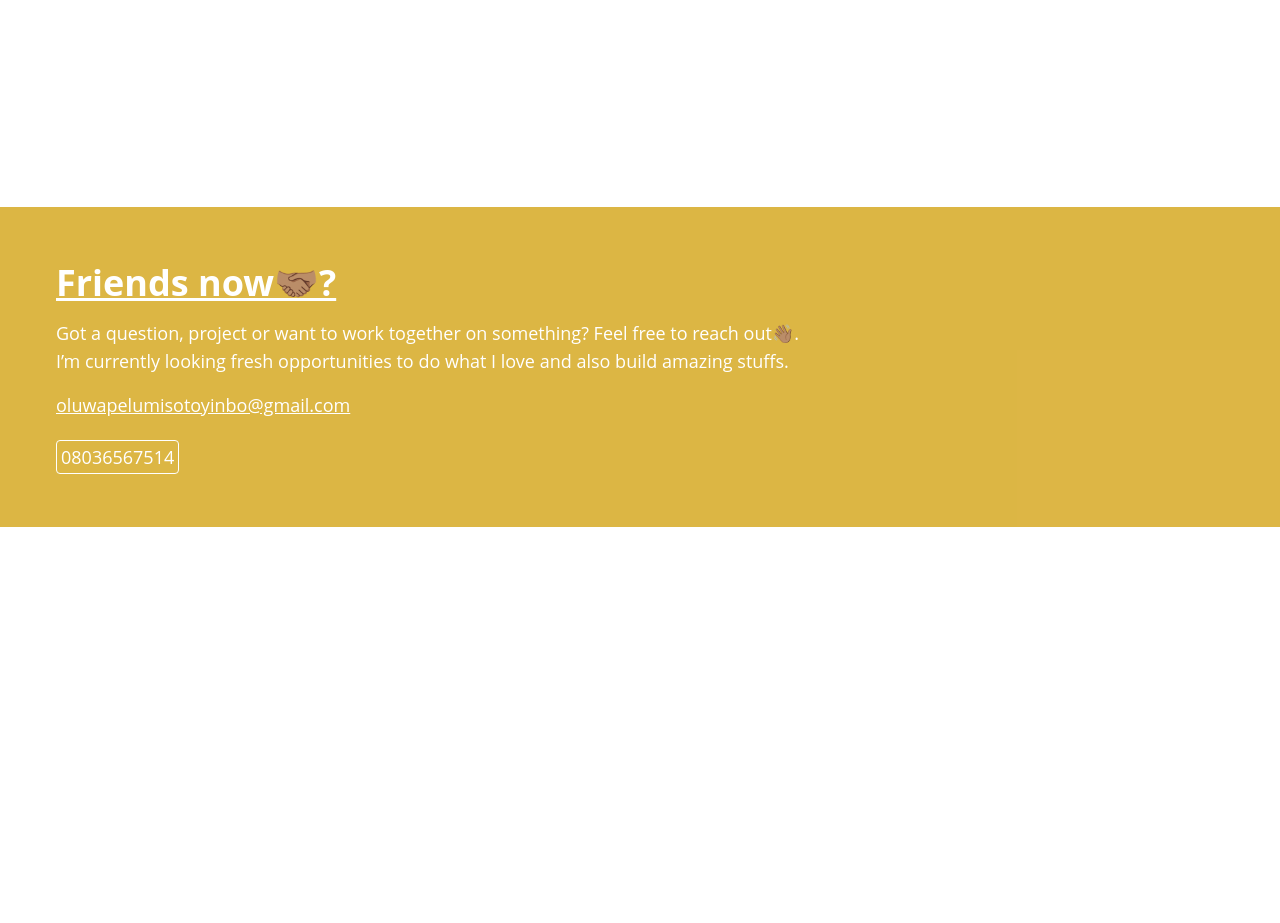
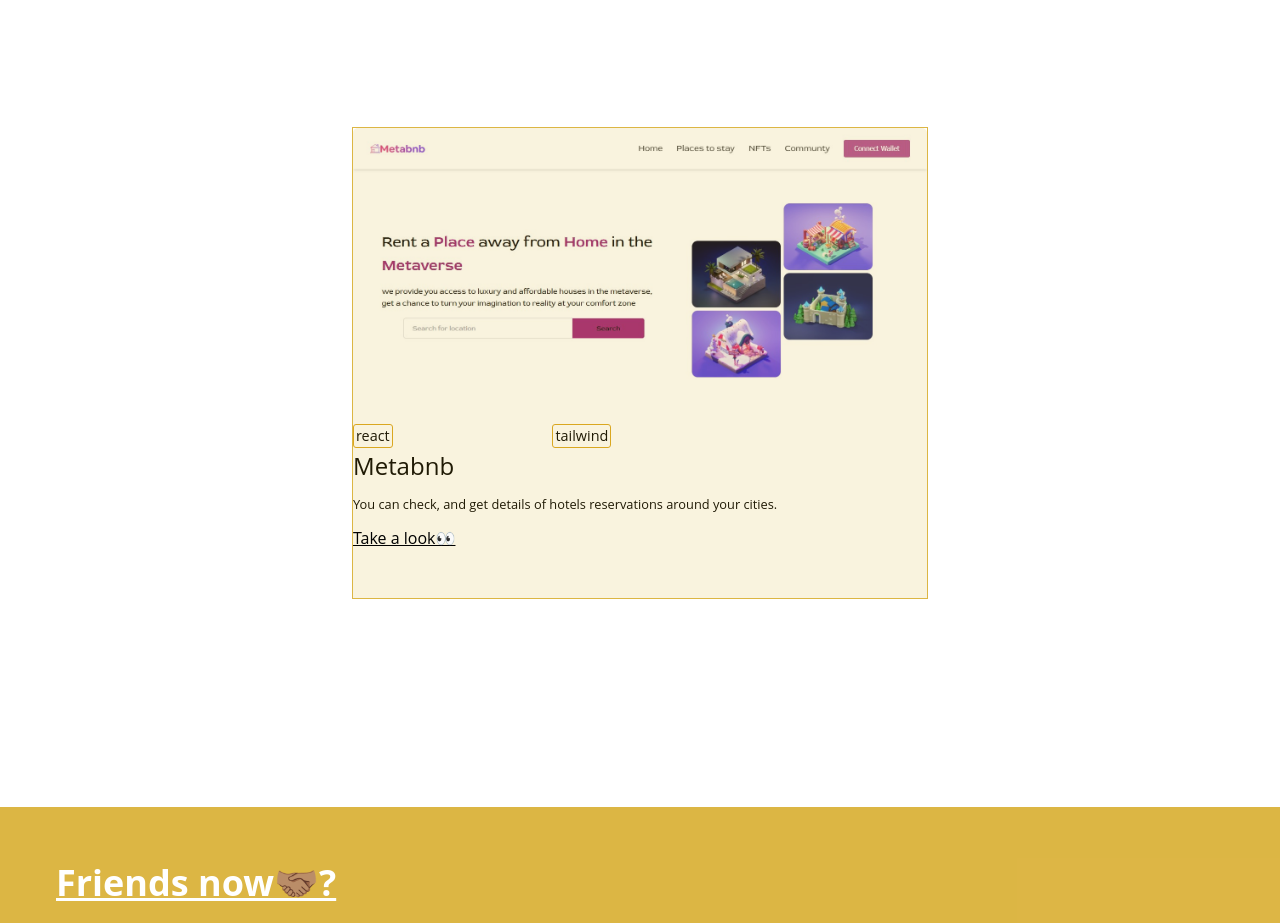
Before and after one commit to Izcomayana/portfolio, a React (Create React App) app: page / in a window 1280 px wide. Shown: the part 4985-5908 px from the top of the page. Before the commit the page ends 5512 px from the top, so only its background shows below. Built offline with nearby package versions, Linux system fonts and the light colour scheme.

Commit message:
added a new project

```diff
--- a/src/App.js
+++ b/src/App.js
@@ -19,6 +19,7 @@ import asalytics from "./assets/images/asalytics-preview.jpg"
 import angular from "./assets/images/angular-contributors-preview.jpg"
 import weather from "./assets/images/weather-app-preview.jpg"
 import localWeather from "./assets/images/local-weather.jpg"
+import metabnb from "./assets/images/metabnb.jpg"
 
 function App() {
   const [toggleDarkmode, setToggleDarkmode] = useState(false)
@@ -43,7 +44,7 @@ function App() {
         <div className="container px-4 md:px-8">
           <header className=''>
             <div className="cv-link dark:text-white">
-              <a href="https://docs.google.com/document/d/1BxYdgkJTpqrUSimGZCvJWUO-NzvPnZdSed9wGg1jTgw/edit?usp=drivesdk" target="_blank" rel="noreferrer">RESUME</a>
+              <a href="https://docs.google.com/document/d/1BxYdgkJTpqrUSimGZCvJWUO-NzvPnZdSed9wGg1jTgw/edit?usp=sharing" target="_blank" rel="noreferrer">RESUME</a>
             </div>
             <div>
               {showDark && <div class="dark:text-white text-dark cursor-pointer text-[1.5em]" onClick={openDark} >
@@ -137,7 +138,7 @@ function App() {
                 </div>
                 <div className='project dark:text-[#bbbbbb] sm:w-pw'>
                   <img src={weather} alt="" />
-                  <div className="tools flex justify-between w-1/3">
+                  <div className="tools flex justify-between w-[45%]">
                     <span>vue</span> <span>css</span> <span>vue-router</span>
                   </div>
                   <h3>The Weather App</h3>
@@ -146,12 +147,21 @@ function App() {
                 </div>
                 <div className='project dark:text-[#bbbbbb] sm:w-pw'>
                   <img src={localWeather} alt="" />
-                  <div className="tools flex justify-between w-1/3">
+                  <div className="tools flex justify-between w-[45%]">
                     <span>vue</span> <span>axios</span> <span>firebase</span>
                   </div>
                   <h3>The Local Weather App</h3>
                   <p>A website where you can check, track and save the weather data of any city and state of any country.</p>
                   <a href="https://mayana-local-weather.vercel.app/" target="_blank" rel="noreferrer">Take a look👀</a>
+                </div>
+                <div className='project dark:text-[#bbbbbb] sm:w-pw'>
+                  <img src={metabnb} alt="" />
+                  <div className="tools flex justify-between w-[45%]">
+                    <span>react</span><span>tailwind</span>
+                  </div>
+                  <h3>Metabnb</h3>
+                  <p>You can check, and get details of hotels reservations around your cities.</p>
+                  <a href="https://techkid-metabnb.vercel.app/" target="_blank" rel="noreferrer">Take a look👀</a>
                 </div>
               </div>
             </div>
```
Also changed, not shown: src/assets/images/metabnb.jpg (added).
